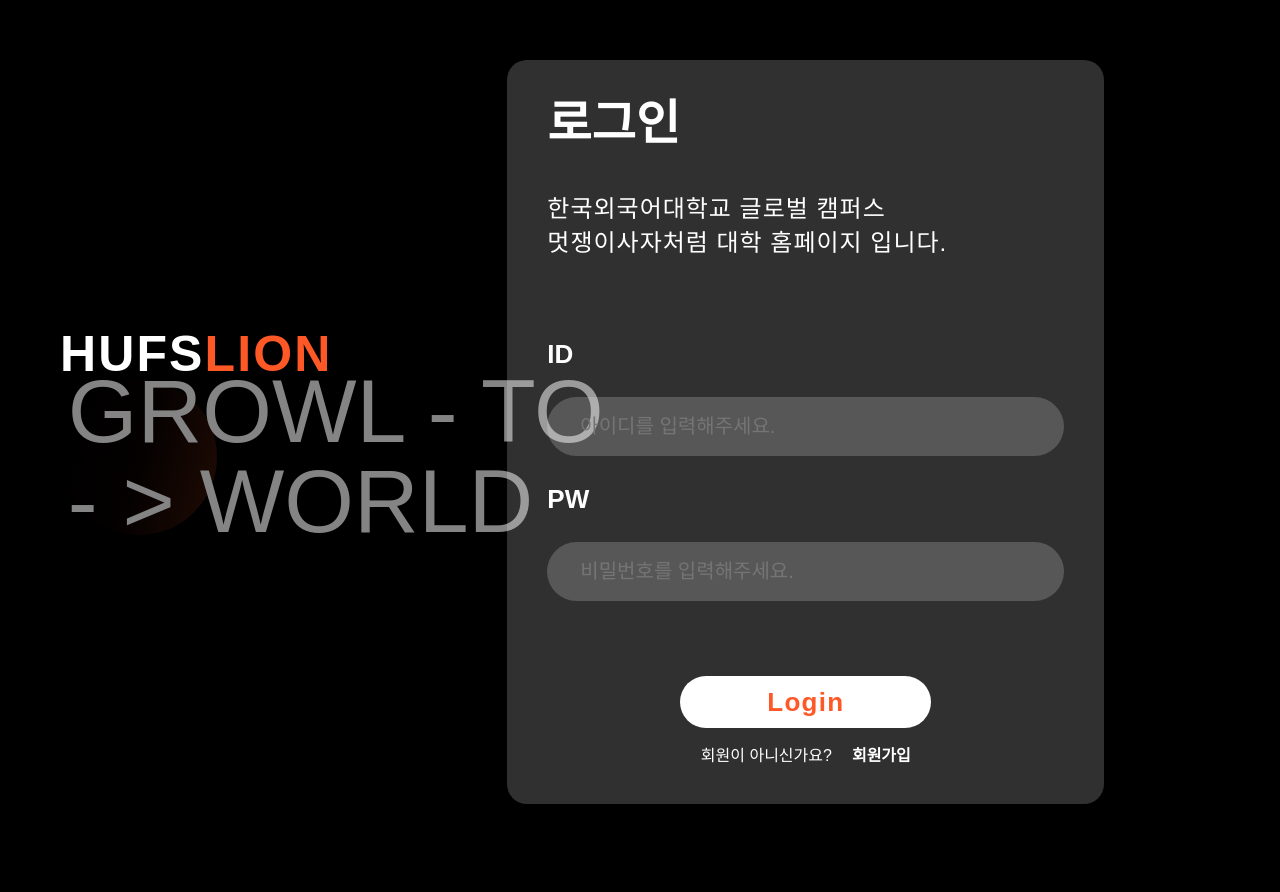
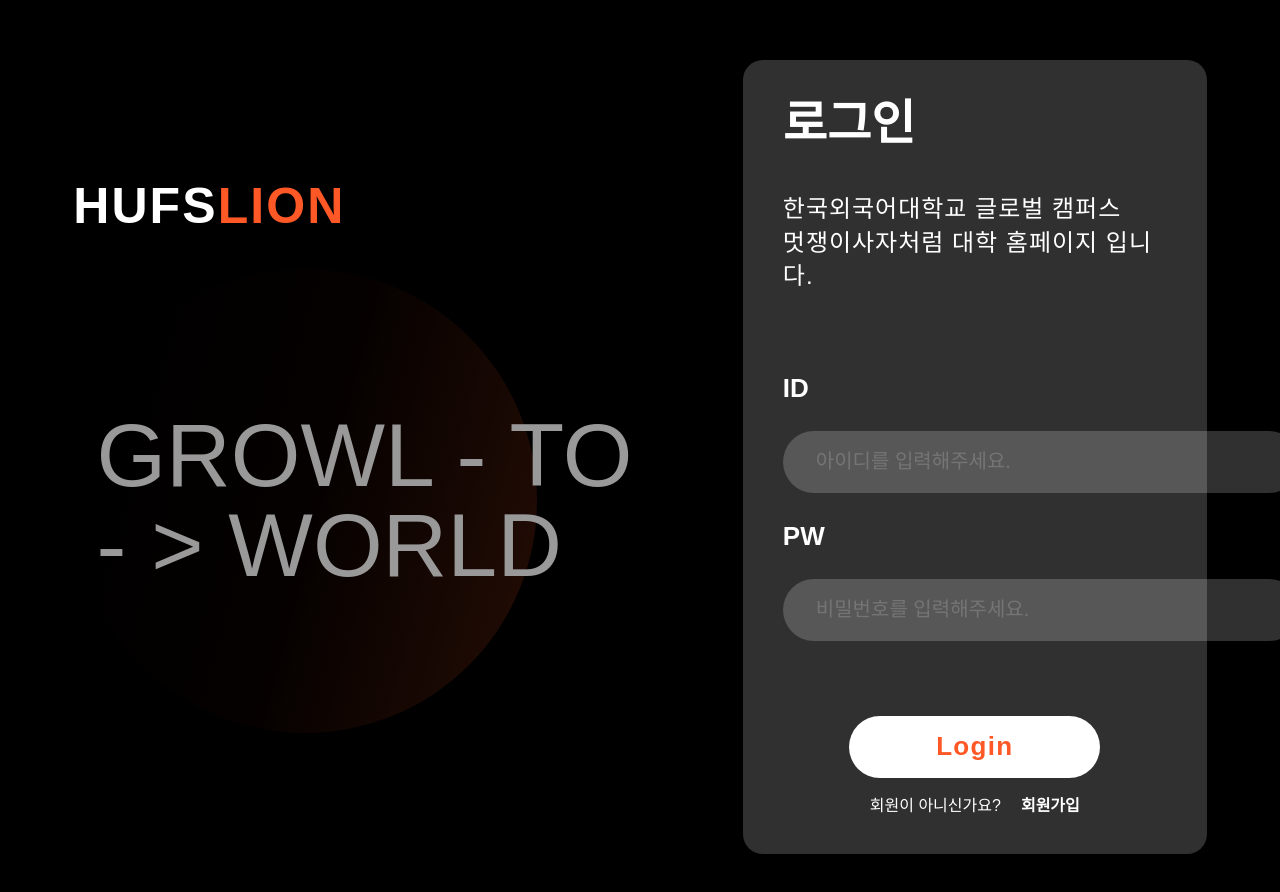
Before and after one commit to likelion12th-hufs-global-team5/team5-FE, a React (Create React App) app in the folder miniproject/: page /login in a window 1280 px wide. Shown: the top 892 px of the page. Before the commit the page ends 864 px from the top, so only its background shows below. Built offline with nearby package versions, Linux system fonts and the light colour scheme.

Commit message:
design:LogoCircle.js Login,Join용 component 만들어서 크기와 간격 조정

```diff
--- a/miniproject/src/components/Header.js
+++ b/miniproject/src/components/Header.js
@@ -47,7 +47,7 @@
     color: ${({ theme }) => theme.colors.white};
     transition: color 0.2s;
     border-color: transparent;
-    border-radius: 3.125vw; /* 변경된 값 */
+    border-radius: 25px 25px 5px 5px; /* 변경된 값 */
     background-color: ${({ theme }) => theme.colors.mainColor};
     transition: background-color 0.2s;
   }
@@ -64,18 +64,18 @@
 `;
 
 const UserImg = styled.div`
-  width: 5.938vw; /* 변경된 값 */
-  height: 5.938vw; /* 변경된 값 */
+  width: 3vw; /* 변경된 값 */
+  height: 3vw; /* 변경된 값 */
   border-radius: 50%; /* 변경된 값 */
   background-color: ${({ theme }) => theme.colors.mainColor};
 `;
 
 const LoginBtn = styled.button`
-  padding: 0.859vw 2.5vw; /* 변경된 값 */
+  padding: 0.4vw 1.5vw; /* 변경된 값 */
   font-size: ${({ theme }) => theme.fontSize.login};
   color: ${({ theme }) => theme.colors.white};
   background-color: ${({ theme }) => theme.colors.mainColor};
-  border-radius: 1.406vw; /* 변경된 값 */
+  border-radius: 1vw; /* 변경된 값 */
   font-weight: 700;
   font-family: ${({ theme }) => theme.fonts.english};
   font-style: ${({ theme }) => theme.fonts.login};
--- a/miniproject/src/components/LogoCircle.js
+++ b/miniproject/src/components/LogoCircle.js
@@ -0,0 +1,113 @@
+import React from 'react';
+import styled,{keyframes} from 'styled-components';
+import { Link } from 'react-router-dom';
+
+const Container=styled.div`
+    display: flex;
+    flex-direction: column;
+
+    flex-wrap: wrap;
+    gap:3vw;
+
+    justify-content: start;
+    align-items: start;
+
+    width: 50%;
+    height: 100%;
+`;
+const Logo=styled.div`
+    display: flex;
+    flex-direction: row;
+    text-align: center;
+    align-items: center;
+
+    font-family: ${({theme})=>theme.fonts.english};
+    font-style: ${({theme})=>theme.fonts.style};
+    font-size:${({theme})=>theme.fontSize.logo};
+    font-weight: 700;
+    letter-spacing: ${({ theme }) => theme.fonts.logoLetterSpace};
+    /* font-weight: ${({theme})=>theme.fontWeights.lo}; */
+    color:${({theme})=>theme.colors.white};
+
+    /* background-color: blue; */
+    .lion{
+        color:${({theme})=>theme.colors.mainColor};
+    }
+`;
+
+const rotate = keyframes`
+    from {
+        background: linear-gradient(105deg, rgba(254,88,38,0.75) 0%, rgba(0,0,0,0) 50%, rgba(32,8,1,0.75) 100%);
+        opacity: 1;
+    }
+    25% {
+        background: linear-gradient(105deg, rgba(254,88,38,0.5) 0%, rgba(0,0,0,0) 50%, rgba(32,8,1,0.5) 100%);
+        opacity: 0.75;
+    }
+    50% {
+        background: linear-gradient(105deg, rgba(0,0,0,0) 0%, rgba(32,8,1,0.25) 50%, rgba(254,88,38,0.25) 100%);
+        opacity: 0.5;
+    }
+    75% {
+        background: linear-gradient(105deg, rgba(0,0,0,0) 0%, rgba(32,8,1,0.5) 50%, rgba(254,88,38,0.5) 100%);
+        opacity: 0.75;
+    }
+    to {
+        background: linear-gradient(105deg, rgba(32,8,1,0.75) 0% , rgba(254,88,38,0.75) 50%, rgba(0,0,0,0) 100%);
+        opacity: 1;
+    }
+`;
+
+const Circle=styled.div`
+    display: flex;
+    flex-direction: column;
+    justify-content: center;
+    align-items: center;
+
+    width: 80%;
+    height: 80%;
+    padding: 40%;
+    /* 원의 가로길이와 높이를 같게 만듦 */
+
+
+    backdrop-filter: blur(100px);
+    /* border: solid 0.5px; */
+    border-radius: 50%;
+    animation: ${rotate} 1s linear infinite;
+    transition: background-color 0.2s;
+
+    .slogan{
+        position: absolute;
+        top: 50%;
+        left: 50%;
+        transform: translate(-50%, -50%);
+        text-align: center;
+        color: ${({ theme }) => theme.colors.white};
+        font-family: ${({ theme }) => theme.fonts.english};
+        font-size: 7vw;
+        max-width: 90%; /* 슬로건이 원 안에 넘치지 않도록 최대 너비 설정 */
+        white-space: nowrap;
+    }
+`;
+
+
+const LogoCircleDiv=()=>{
+
+    return(
+        <>
+            <Container>
+                <Link to={'/'}>
+                    <Logo>
+                        <p>HUFS</p>
+                        <p className='lion'>LION</p>
+                    </Logo>
+                </Link>
+                <Circle>
+                    <p className='slogan'>GROWL - TO<br/>- &gt; WORLD</p>
+                </Circle>
+            </Container>
+        </>
+    );
+};
+
+export default LogoCircleDiv;
--- a/miniproject/src/pages/JoinMembership.js
+++ b/miniproject/src/pages/JoinMembership.js
@@ -5,6 +5,7 @@
 import Logo from '../components/Logo';
 import Circle from '../components/Circle';
 import theme from '../styles/theme';
+import LogoCircle from '../components/LogoCircle';
 
 const Container=styled.div`
     display:flex;
@@ -15,20 +16,8 @@
 
     padding:60px;
 
-`;
-const LogoCircleDiv=styled.div`
-    z-index:1;
-
-    /* width:100%; */
-    width: 50%;
-    height:100%;
-    // margin-left:60px;
-
-    display:flex;
-    flex-direction:column;
     flex-wrap: wrap;
-
-    justify-content: space-between;
+    gap: 7vw;
 `;
 const JoinContainer=styled.div`
     z-index:5;
@@ -183,12 +172,7 @@
     return(
         <>
             <Container>
-                <LogoCircleDiv>
-                    <Link to='/'>
-                        <Logo />
-                    </Link>
-                    <Circle />
-                </LogoCircleDiv>
+                <LogoCircle />
                 <JoinContainer>
                     <JoinContainerHeader>
                         <p className='Header'>회원가입</p>
--- a/miniproject/src/pages/Login.js
+++ b/miniproject/src/pages/Login.js
@@ -2,8 +2,7 @@
 import { Link } from 'react-router-dom';
 import styled from 'styled-components';
 
-import Logo from '../components/Logo';
-import Circle from '../components/Circle';
+import LogoCircle from '../components/LogoCircle';
 
 const Container=styled.div`
     display:flex;
@@ -13,21 +12,9 @@
 	justify-content: center;
 
     padding:60px;
-`;
 
-
-const LogoCircleDiv=styled.div`
-    z-index:1;
-
-    width:100%;
-    height:100%;
-    // margin-left:60px;
-
-    display:flex;
-    flex-direction:column;
     flex-wrap: wrap;
-
-    justify-content: space-between;
+    gap: 7vw;
 `;
 
 const LoginContainer=styled.div`
@@ -37,8 +24,11 @@
     flex-direction:column;
     text-align:left;
 
-    width:609px;
-    height:744px;
+    /* width:609px;
+    height:744px; */
+    width: 40%;
+    padding: 2vw;
+
     padding:40px;
 
     color:${({theme})=>theme.colors.white};
@@ -154,15 +144,7 @@
     return(
         <>
             <Container>
-                <LogoCircleDiv>
-                    <Link to={'/'}>
-                        {/* <Logo styled={{flex: `1 0 auto;`}}/> */}
-                        <Logo />
-                    </Link>
-                    <Circle />
-                    {/* <Circle styled={{flex: `1 0 auto;`}}/> */}
-                    {/* <Circle style={{ margin: '0px auto 108px auto' }} /> */}
-                </LogoCircleDiv>
+                <LogoCircle />
                 <LoginContainer>
                     <p className='LoginHeader'>로그인</p><br />
                     <p className='LoginText'>
```
